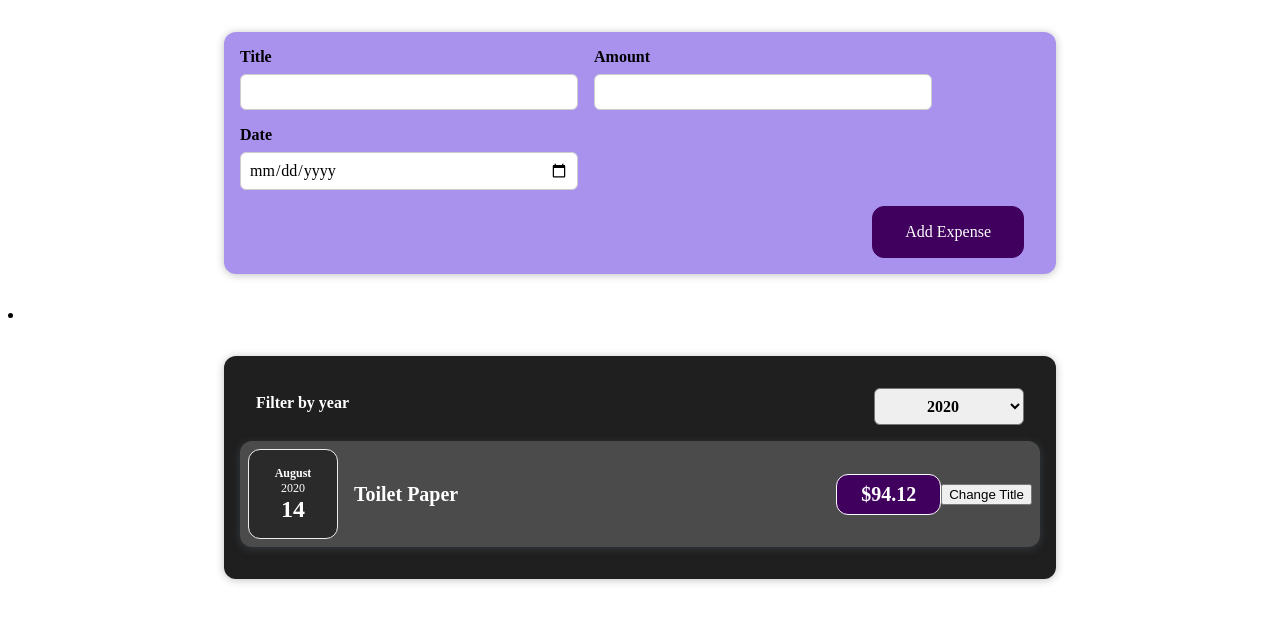
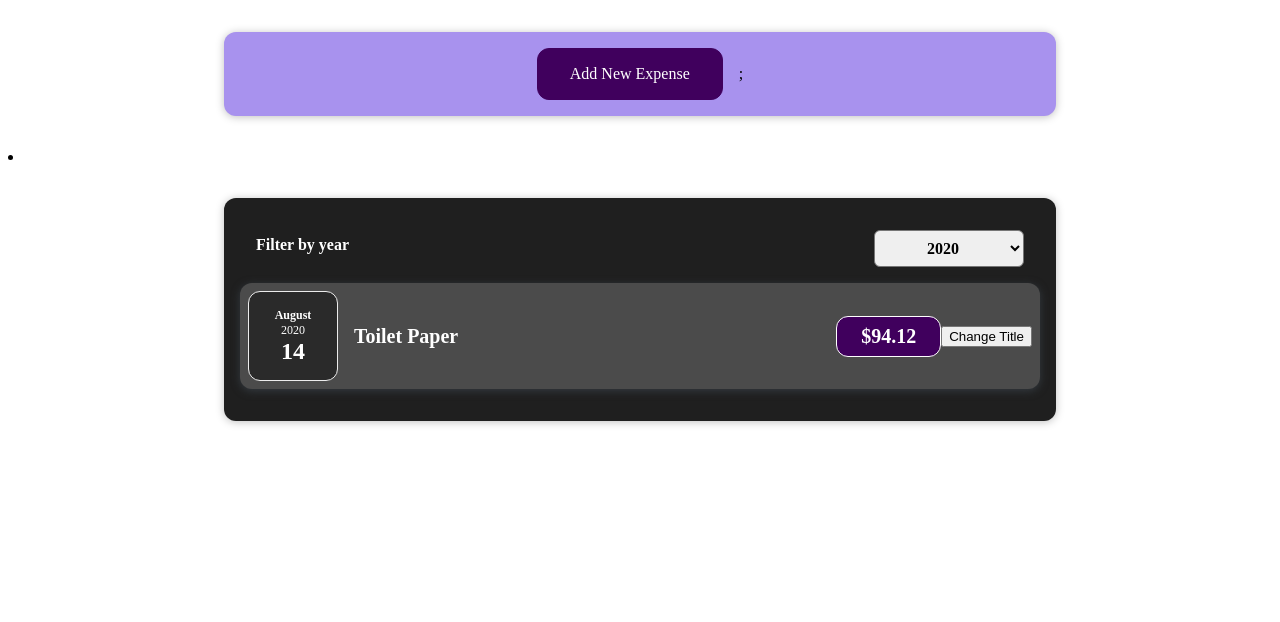
Before and after one commit to ShivangPatel2602/money-tracker, a React (Create React App) app: page / in a window 1280 px wide. Shown: the top 622 px of the page. Built offline with nearby package versions, Linux system fonts and the light colour scheme.

Commit message:
Done with rendering the new expense form page

```diff
--- a/src/components/NewExpense/ExpenseForm.jsx
+++ b/src/components/NewExpense/ExpenseForm.jsx
@@ -44,6 +44,10 @@ const ExpenseForm = (props) => {
         });
     }
 
+    const handleCancelClick = () => {
+        props.cancelClick();
+    }
+
     return (
         <form onSubmit={submitHandler}>
             <div className="new-expense__controls">
@@ -61,6 +65,7 @@ const ExpenseForm = (props) => {
                 </div>
             </div>
             <div className="new-expense__actions">
+                <button onClick={handleCancelClick} type="button">Cancel</button>
                 <button type="submit">Add Expense</button>
             </div>
         </form>
--- a/src/components/NewExpense/NewExpense.jsx
+++ b/src/components/NewExpense/NewExpense.jsx
@@ -1,19 +1,33 @@
-import React from "react";
+import React, { useState } from "react";
 import "./NewExpense.css";
 import ExpenseForm from "./ExpenseForm";
 
 const NewExpense = (props) => {
+    const [isClicked, setButtonClick] = useState(false);
+
     const saveExpenseDataHandler = (enteredExpenseData) => {
         const expenseData = {
             ...enteredExpenseData,
             id: Math.random().toString()
         };
         props.onAddExpense(expenseData);
+        setButtonClick(false);
     };
+
+    const handleButtonClick1 = () => {
+        setButtonClick(true);
+    }
+
+    const handleButtonClick2 = () => {
+        setButtonClick(false);
+    }
 
     return (
         <div className="new-expense">
-            <ExpenseForm onSaveExpenseData={saveExpenseDataHandler}/>
+            {!isClicked && <button onClick={handleButtonClick1}>Add New Expense</button>};
+            {isClicked && <ExpenseForm
+            onSaveExpenseData={saveExpenseDataHandler}
+            cancelClick={handleButtonClick2} />}
         </div>
     )
 };
```
